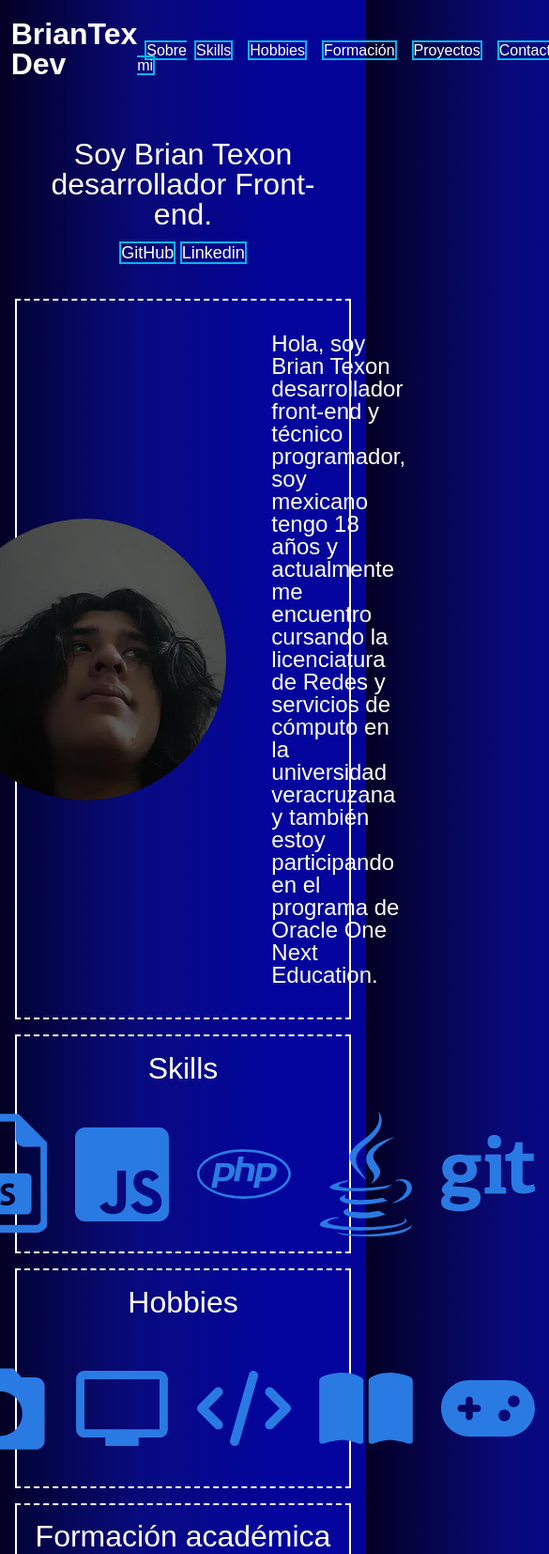
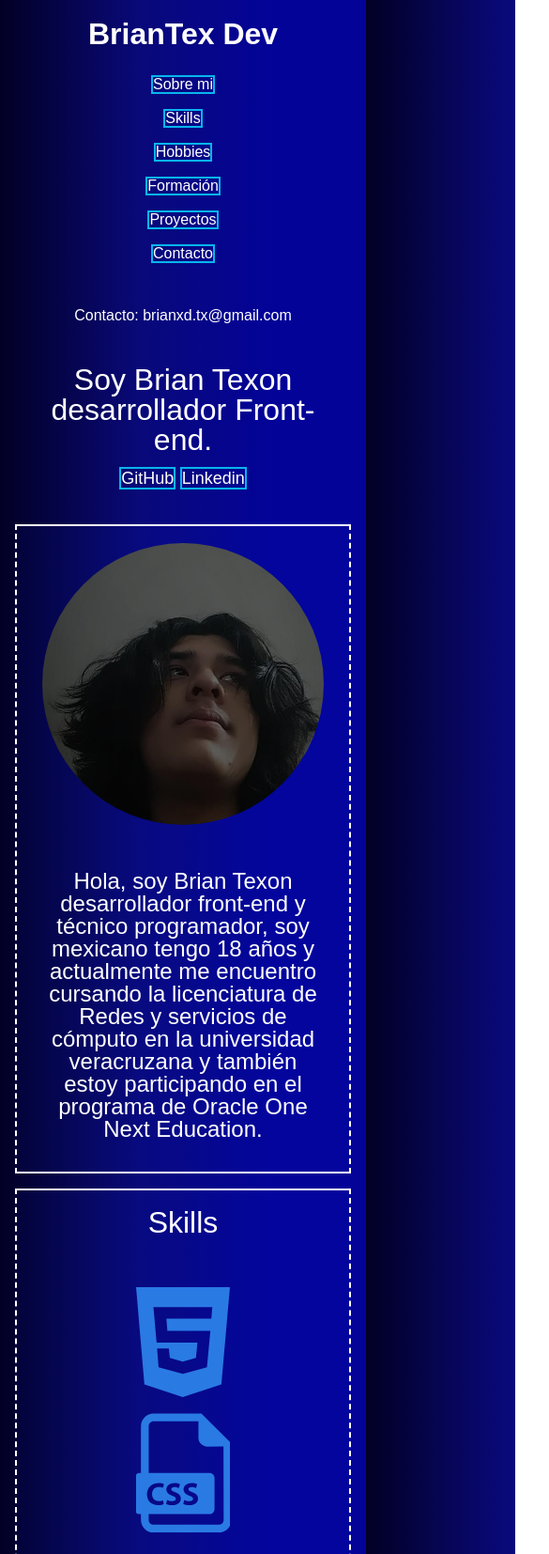
Before and after one commit to BrianTex/retoAlura2, a plain HTML site: page index.html in a window 390 px wide. Shown: the top 1654 px of the page at 94% size, 585 px wide, since content can reach past the window. Drawn offline with Linux system fonts and the light colour scheme; a web font is replaced by a local one.

Commit message:
agregando responsive

```diff
--- a/css/style.css
+++ b/css/style.css
@@ -357,3 +357,77 @@ a{
     width: 25px;
     height: 25px;
 }
+@media screen and (max-width:768px){
+    .headerPrincipalContacto{
+        margin-top: 40px;
+    }
+    .headerPrincipal .container{
+        display:flex;
+        flex-direction: column;
+        align-items: center;
+        justify-content:space-between;
+    }
+    .skill{
+        margin: 10px;
+    }
+    .hobbie{
+        margin: 10px;
+    }
+    .formacion-tarjeta{
+        margin: 10px;
+        width: 200px;
+    }
+    .formacion-img{
+        height: 120;
+        width: 100px;
+    }
+    .formacion-img2{
+        height: 225;
+        width: 150px;
+    }
+    .proyectos-tarjeta{
+        height: 300px;
+        width: 600px;
+    }
+    .proyectos-img{
+        width: 500px;
+        height: 300px;
+    }
+}
+@media screen and (max-width:414px) {
+    .headerPrincipal-menu{
+        display: flex;
+        flex-direction: column;
+        justify-content: center;
+        align-items: center;
+    }
+    .headerPrincipalNav-link{
+        display: flex;
+    }
+    .sobreMi-container{
+        flex-direction: column;
+        text-align: center;
+        border-style: solid dashed ;
+    }
+    .skills-container{
+        border-style: solid dashed;
+    }
+    .skills{
+        flex-direction: column;
+    }
+    .skill{
+        display: flex;
+        margin-top: 30px;
+    }
+
+    .hobbie-container{
+        border-style: solid dashed;
+    }
+    .hobbies{
+        flex-direction: column;
+    }
+    .hobbie{
+        display: flex;
+        margin-top: 10px;
+    }
+}
--- a/index.html
+++ b/index.html
@@ -157,9 +157,7 @@
                         <div class="proyectos-boton"><a href="https://github.com/BrianTex/retoAlura">Repositorio</a></div>
                         <div class="proyectos-boton"><a href="https://briantex.github.io/retoAlura/">Probar</a></div>
                     </div>
-                </div>
 
-                <div class="proyectos-tarjetas">
                     <div class="proyectos-tarjeta">
                         <img src="img/proyecto2.jpg" alt="" class="proyectos-img">
                         <h2 class="proyectos-subtitulo">Portafolio</h2>
@@ -178,7 +176,7 @@
                 <input type="text" class="input-padron" required>
 
                 <label for="correoelectronico">Correo Electrónico</label>
-                <input type="email" class="input-padron" required placeholder="email@dominio.com">
+                <input type="email" class="input-padron" placeholder="email@dominio.com" required>
 
                 <label for="telefono">Teléfono</label>
                 <input type="tel" class="input-padron" required placeholder="(XX) XXXX XXXX">
@@ -201,7 +199,7 @@
             <a href="https://www.linkedin.com/in/brian-texon-dev/"><img src="img/linkedin.svg" class="footer-img" alt=""></a>
         </div>
     </footer>
-
+    <script src="main.js"></script>
 </body>
 
 </html>
```
Also changed, not shown: main.js (deleted).
